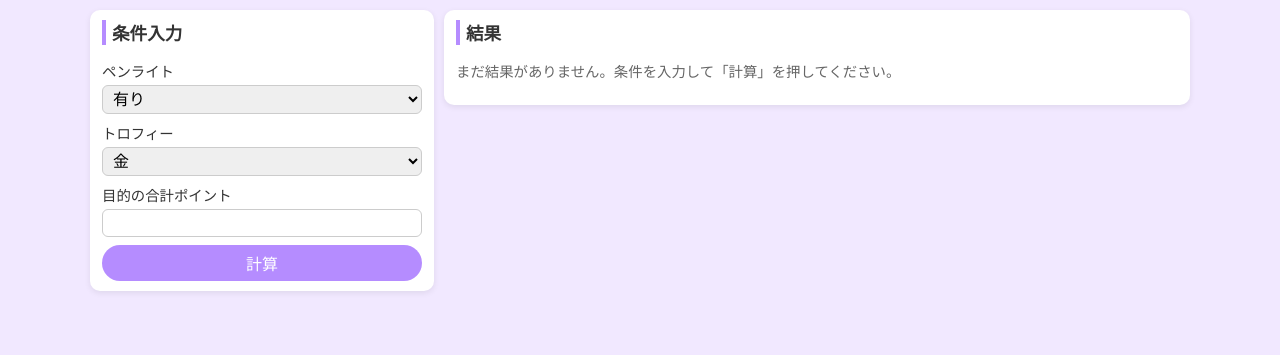
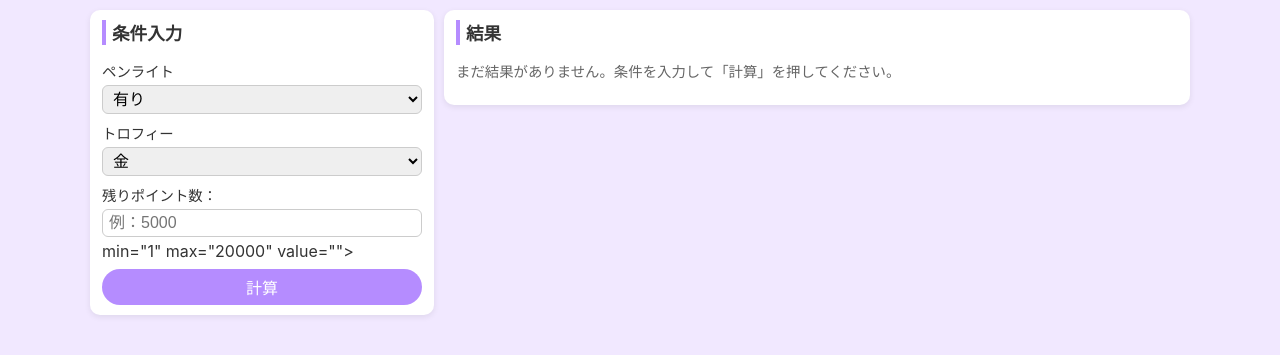
Before and after one commit to tatsuyaqwer/nogifes-point-web, a Flask app: page / in a window 1280 px wide. Shown: the part 113-468 px from the top of the page. Run offline with Flask 3, Linux system fonts and the light colour scheme.

Commit message:
Add files via upload

```diff
--- a/templates/index.html
+++ b/templates/index.html
@@ -40,8 +40,8 @@
                 </div>
 
                 <div class="form-row">
-                    <label for="target">目的の合計ポイント</label>
-                    <input type="number" name="target" id="target"
+                    <label for="target">残りポイント数：</label>
+                    <input type="text" name="target" placeholder="例：5000">
                            min="1" max="20000"
                            value="{{ target_value }}">
                 </div>
```
